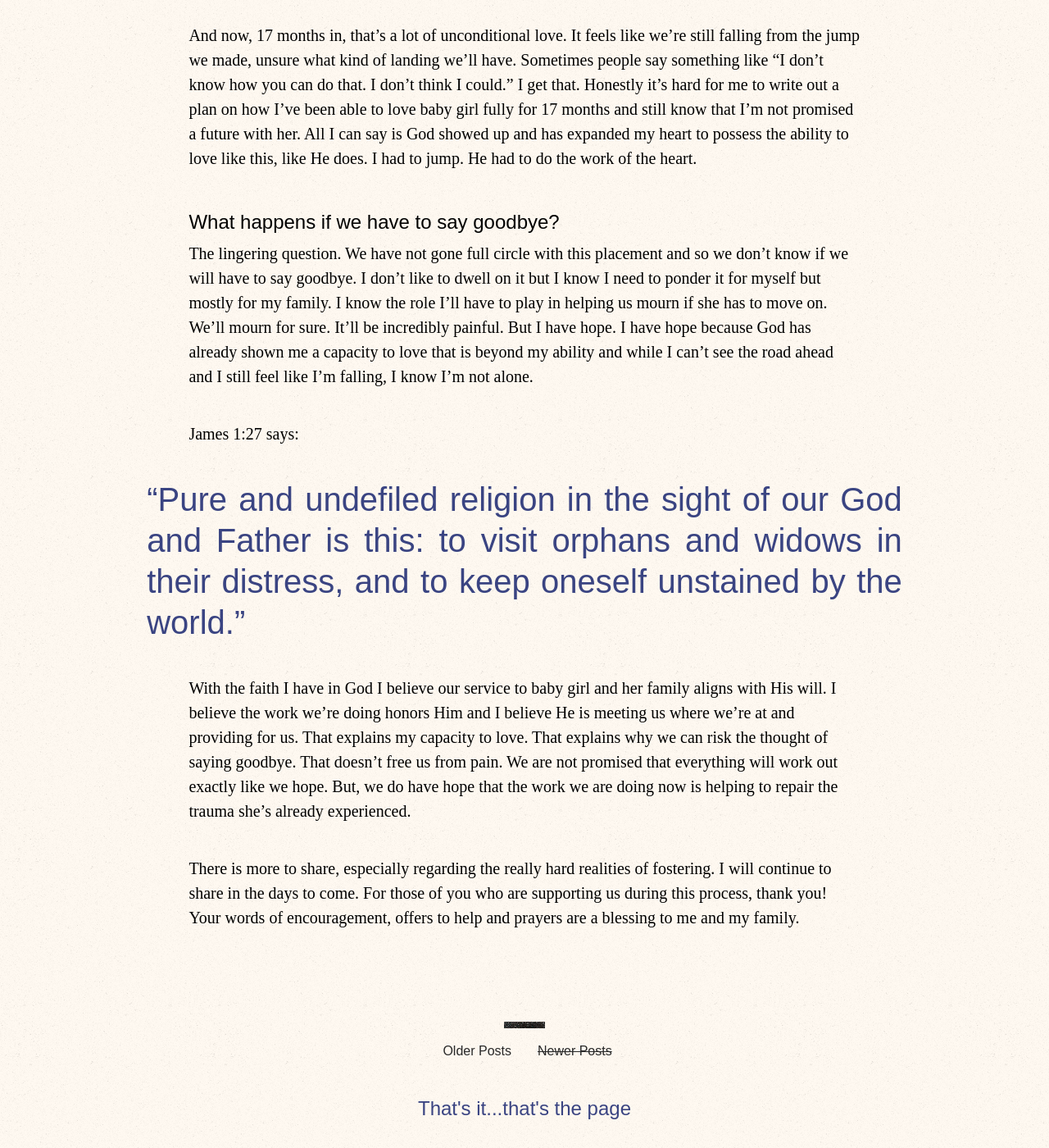
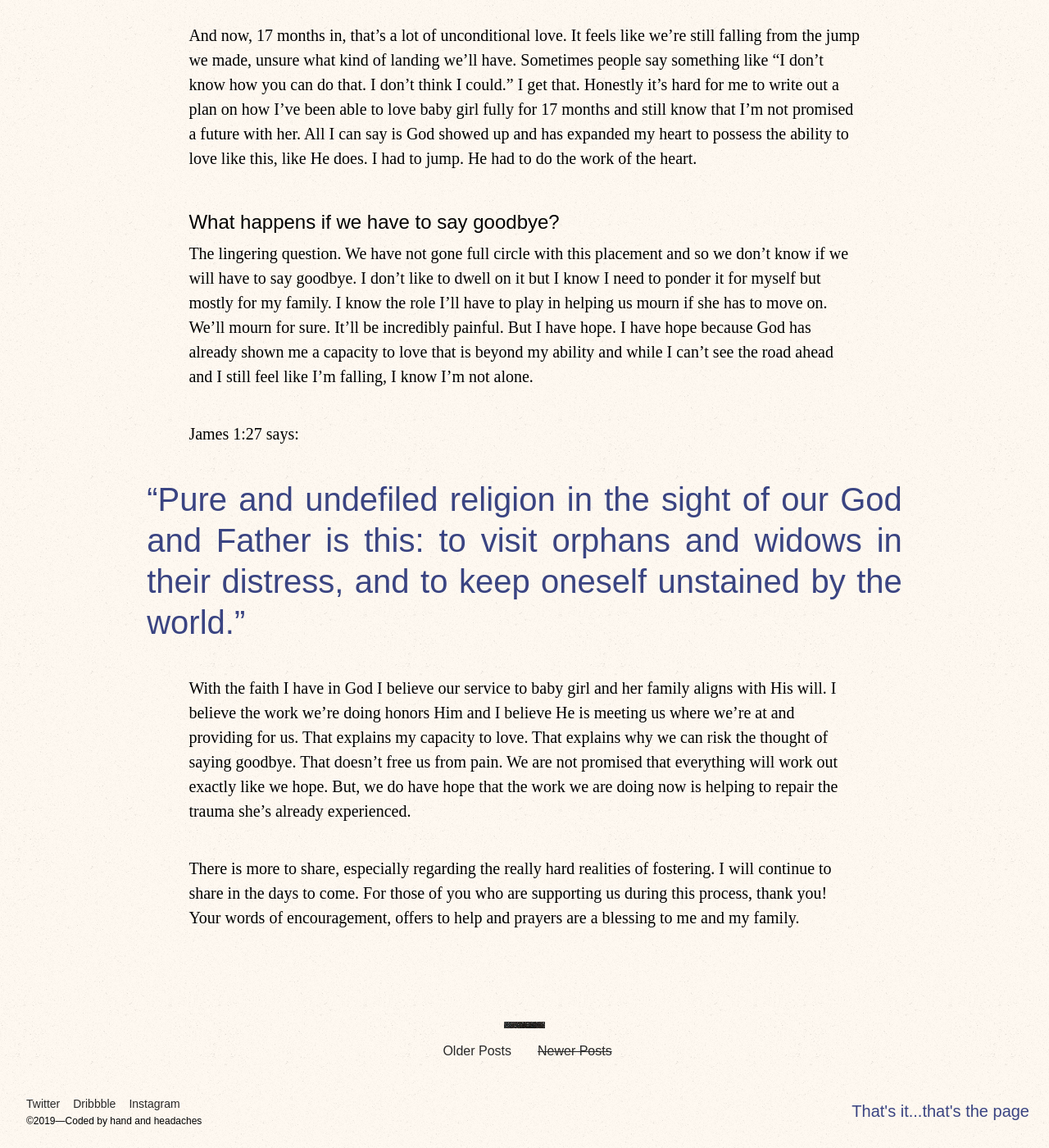
Before and after one commit to philcoffman/philcoffman.com, a Jekyll site: the page built from index.html, in a window 1280 px wide and 1400 px high, scrolled down 8041 px. Shown: the whole window at 82% size. Built offline with Jekyll 4.4.1, drawn with Linux system fonts in a browser that asks for light colours; some web fonts are replaced; the list of posts is cut into pages by our own code.

Commit message:
More content for about page. Updated footer.

```diff
--- a/_includes/footer.html
+++ b/_includes/footer.html
@@ -1,5 +1,7 @@
-<footer>
-
+<footer class="siteFooter">
+  <ul>
+    <li><a href="https://twitter.com/philcoffman">Twitter</a></li><li><a href="https://dribbble.com/philcoffman">Dribbble</a></li><li><a href="https://www.instagram.com/philcoffman/">Instagram</a></li><li>©2019—Coded by hand and headaches</li>
+  </ul>
     <p class="footnote">
       That's it...that's the page
     </p>
--- a/_sass/rebirth/_layout.scss
+++ b/_sass/rebirth/_layout.scss
@@ -202,8 +202,6 @@ article {
     text-decoration: none;
     &:hover {
       background: rgba(#ffc534, .7) url("../assets/img/wrinkle-2.png");
-    }
-    @media (min-width: $breakpoint-md) {
     }
   }
   figure {
@@ -471,6 +469,16 @@ section.about {
         font-size: 1.5rem;
       }
     }
+    a {
+      color: $neutral--darker;
+      background: rgba(#ffc534, .45) url("../assets/img/wrinkle-2.png");
+      background-size: 600px 450px;
+      padding: 2px 7px;
+      text-decoration: none;
+      &:hover {
+        background: rgba(#ffc534, .7) url("../assets/img/wrinkle-2.png");
+      }
+    }
   }
 }
 
@@ -514,19 +522,55 @@ section.about {
   }
 }
 
-footer {
-  padding: $space-4 0 $space-2;
+.siteFooter {
+  padding: $space-4 $space-2 $space-2;
   text-align: center;
+  @media (min-width: $breakpoint-sm) {
+    text-align: left;
+    display: grid;
+    grid-template-columns: 1fr auto;
+  }
+  align-items: center;
+  ul {
+    font-family: $sans;
+    margin-bottom: $space-1;
+    @media (min-width: $breakpoint-sm) {
+      margin-bottom: 0;
+    }
+    li {
+      display: inline-block;
+      font-size: .75rem;
+      @media (min-width: $breakpoint-md) {
+        font-size: .875rem;
+      }
+      a {
+        font-family: $sans-display;
+        color: $neutral--darker;
+        padding: 0 $space-half;
+        &:hover {
+          text-decoration: underline;
+        }
+      }
+      &:last-of-type {
+        display: block;
+        padding: 0 $space-half;
+        font-size: .5rem;
+        @media (min-width: $breakpoint-md) {
+          font-size: .75rem;
+        }
+      }
+    }
+  }
   p {
     display: inline-block;
     font-family: $hand;
     -webkit-font-smoothing: auto;
-    font-size: 1.25rem;
+    font-size: 1.125rem;
     margin: 0;
     -webkit-font-smoothing: auto;
     color: $ink;
     @media (min-width: $breakpoint-md) {
-      font-size: 1.5rem;
+      font-size: 1.25rem;
     }
   }
 }
--- a/_sass/rebirth/_reset.scss
+++ b/_sass/rebirth/_reset.scss
@@ -46,3 +46,6 @@ table {
 	border-collapse: collapse;
 	border-spacing: 0;
 }
+a {
+	text-decoration: none;
+}
```
Also changed, not shown: about.md (+4 -2 lines).
